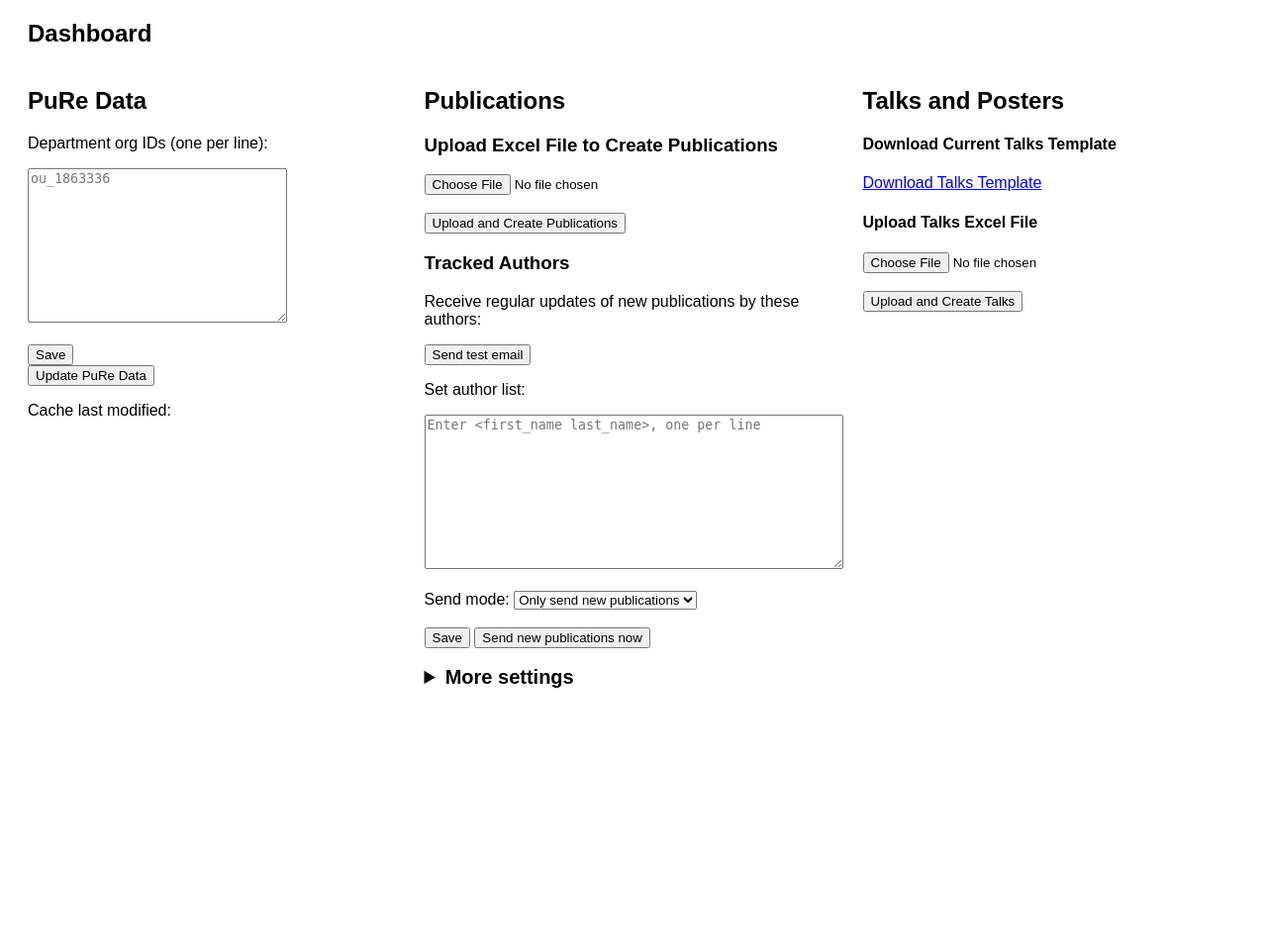
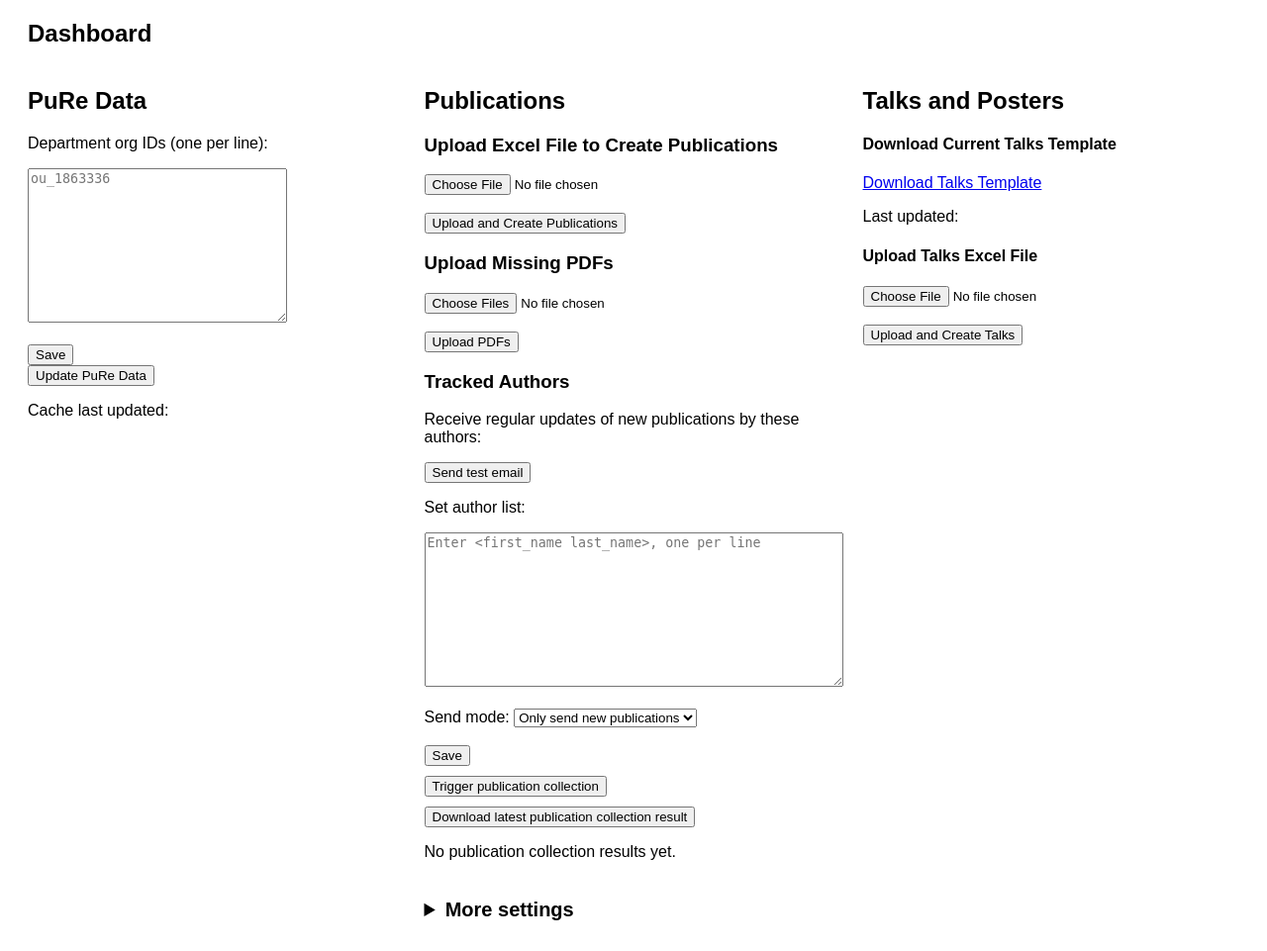
Before and after one commit to dmentock/pubman_manager, a Flask app: page /dashboard in a window 1280 px wide. Shown: the part 26-987 px from the top of the page at 99% size. Before the commit the page ends 721 px from the top, so only its background shows below. Run offline with Flask 3, Linux system fonts and the light colour scheme; a user stored in the database is signed in.

Commit message:
streamline dashboard

```diff
--- a/web/routes.py
+++ b/web/routes.py
@@ -5,6 +5,7 @@
 import os
 import traceback
 import tempfile
+import re
 from datetime import datetime
 import pandas as pd
 import yaml
@@ -14,7 +15,8 @@
 from user import User
 
 from misc import update_cache, send_test_mail_, send_author_publications, get_file_for_dois, get_user_dois
-from pubman_manager import DOIParser, PubmanExtractor, PubmanCreator, TALKS_DIR, PUBMAN_CACHE_DIR, USER_DATA_DIR
+from pubman_manager import DOIParser, PubmanExtractor, PubmanCreator, TALKS_DIR, USER_DATA_DIR, get_user_cache_dir, get_user_dir, FILES_DIR
+from pubman_manager import generate_author_overview, PubmanCreator
 
 # Initialize your core objects
 # pubman_api = None
@@ -51,7 +53,8 @@
             org_id = user_info['org_id']
             user_name = user_info['user_name']
             app.logger.info("Login context user_name=%s org_id=%s ctx_id=%s", user_name, org_id, ctx_id)
-            user_yaml_path = USER_DATA_DIR / f"user_{user_id}.yaml"
+            user_yaml_dir = get_user_dir(user_id)
+            user_yaml_path = user_yaml_dir / "metadata.yaml"
             if not user_yaml_path.exists():
                 app.logger.info("User yaml missing, updating cache for org_id %s", org_id)
                 update_cache(user_id, [org_id])
@@ -125,16 +128,27 @@
         _ensure_pubman_creator()
         temp_file = tempfile.NamedTemporaryFile(delete=False, suffix=".xlsx")
         file.save(temp_file.name)
-        pubman_creator.create_publications(temp_file.name, overwrite=True, submit_items=False)
-        flash('Publications created successfully.')
+        summary = pubman_creator.create_publications(temp_file.name, overwrite=True, submit_items=False)
+        if summary["created"] == 0:
+            flash(
+                f"No new publications created. "
+                f"Total rows: {summary['total']}, skipped existing: {summary['skipped_existing']}, "
+                f"blocked existing: {summary['blocked_existing']}."
+            )
+        else:
+            flash(
+                f"Publications created successfully. "
+                f"Created: {summary['created']}, skipped existing: {summary['skipped_existing']}, "
+                f"blocked existing: {summary['blocked_existing']}."
+            )
     except Exception as e:
         flash(f"Error creating publications: {traceback.format_exc()}")
     return redirect(url_for('dashboard'))
 
-def _load_user_dashboard_data(user_id: str) -> tuple[str, str, str, str]:
-    user_yaml_path = USER_DATA_DIR / f"user_{user_id}.yaml"
+def _load_user_dashboard_data(user_id: str) -> tuple[str, str, str, str, str, dict | None]:
+    user_yaml_path = get_user_dir(user_id) / "metadata.yaml"
     if not user_yaml_path.exists():
-        return "", "", "", ""
+        return "", "", "", "", "", None
     with user_yaml_path.open("r", encoding="utf-8") as f:
         user_data = yaml.safe_load(f) or []
     if isinstance(user_data, dict):
@@ -145,19 +159,27 @@
         department_org_ids = []
     tracked_authors_str = "\n".join(tracked_authors)
     department_org_ids_str = "\n".join(department_org_ids)
-    ignored_dois_path = USER_DATA_DIR / f"user_{user_id}_ignored_dois.yaml"
-    if ignored_dois_path.exists():
-        with ignored_dois_path.open("r", encoding="utf-8") as f:
-            ignored_dois = yaml.safe_load(f) or []
-    else:
-        ignored_dois = []
+    ignored_dois = user_data.get("ignored_dois", []) if isinstance(user_data, dict) else []
     ignored_dois_str = "\n".join(ignored_dois)
-    cache_dir = PUBMAN_CACHE_DIR / f"user_{user_id}"
-    if cache_dir.exists():
-        last_modified = datetime.fromtimestamp(cache_dir.stat().st_mtime).strftime("%Y-%m-%d %H:%M:%S")
+    cache_dir = get_user_cache_dir(user_id)
+    authors_info_path = cache_dir / "authors_info.yaml"
+    if authors_info_path.exists():
+        last_modified = datetime.fromtimestamp(authors_info_path.stat().st_mtime).strftime("%Y-%m-%d %H:%M:%S")
     else:
         last_modified = "N/A"
-    return tracked_authors_str, ignored_dois_str, department_org_ids_str, last_modified
+    talks_last_modified = "N/A"
+    if department_org_ids:
+        talks_template = TALKS_DIR / f"Template_Talks_{department_org_ids[0]}.xlsx"
+        if talks_template.exists():
+            talks_last_modified = datetime.fromtimestamp(talks_template.stat().st_mtime).strftime("%Y-%m-%d %H:%M:%S")
+    latest_collection = None
+    results_meta_path = get_user_dir(user_id) / "publication_collection_results.yaml"
+    if results_meta_path.exists():
+        with results_meta_path.open("r", encoding="utf-8") as f:
+            entries = yaml.safe_load(f) or []
+        if isinstance(entries, list) and entries:
+            latest_collection = entries[-1]
+    return tracked_authors_str, ignored_dois_str, department_org_ids_str, last_modified, talks_last_modified, latest_collection
 
 def _resolve_user_id() -> str:
     raw_id = getattr(current_user, "id", "")
@@ -173,13 +195,15 @@
 @app.route('/dashboard', methods=['GET'])
 @login_required
 def dashboard():
-    tracked_authors_str, ignored_dois_str, department_org_ids_str, cache_last_modified = _load_user_dashboard_data(_resolve_user_id())
+    tracked_authors_str, ignored_dois_str, department_org_ids_str, cache_last_modified, talks_last_modified, latest_collection = _load_user_dashboard_data(_resolve_user_id())
     return render_template(
         'dashboard.html',
         tracked_authors=tracked_authors_str,
         ignored_dois=ignored_dois_str,
         department_org_ids=department_org_ids_str,
         cache_last_modified=cache_last_modified,
+        talks_last_modified=talks_last_modified,
+        latest_collection=latest_collection,
     )
 
 @app.route('/send_test_mail', methods=['POST'])
@@ -200,7 +224,7 @@
     authors = request.form.get('tracked_authors', '').splitlines()
     authors = [author.strip() for author in authors if author.strip()]
     try:
-        user_yaml_path = USER_DATA_DIR / f"user_{_resolve_user_id()}.yaml"
+        user_yaml_path = get_user_dir(_resolve_user_id()) / "metadata.yaml"
         user_yaml_path.parent.mkdir(parents=True, exist_ok=True)
         existing = {}
         if user_yaml_path.exists():
@@ -225,16 +249,128 @@
             flash(f"Error updating and sending new publications: {traceback.format_exc()}")
     return redirect(url_for('dashboard'))
 
+@app.route('/upload_missing_pdfs', methods=['POST'])
+@login_required
+def upload_missing_pdfs():
+    try:
+        files = request.files.getlist('pdf_files')
+        if not files:
+            flash('No PDF files uploaded.')
+            return redirect(url_for('dashboard'))
+        dest_dir = FILES_DIR
+        saved = 0
+        errors = []
+        for f in files:
+            if not f or not f.filename:
+                continue
+            filename = Path(f.filename).name
+            if not filename.lower().endswith('.pdf'):
+                errors.append(f"Not a PDF: {filename}")
+                continue
+            doi_stub = filename[:-4]
+            if not re.match(r"^10\.[0-9]{4,9}[A-Za-z0-9.()_-]+$", doi_stub):
+                errors.append(f"Invalid DOI filename: {filename}")
+                continue
+            dest_path = dest_dir / filename
+            if dest_path.exists():
+                errors.append(f"Already exists: {filename}")
+                continue
+            f.save(dest_path)
+            saved += 1
+        if errors:
+            flash("Upload completed with errors: " + "; ".join(errors))
+        else:
+            flash(f"Uploaded {saved} PDF(s) successfully.")
+    except Exception as e:
+        flash(f"Error uploading PDFs: {traceback.format_exc()}")
+    return redirect(url_for('dashboard'))
+
+@app.route('/trigger_publication_collection', methods=['POST'])
+@login_required
+def trigger_publication_collection():
+    try:
+        user_id = _resolve_user_id()
+        user_dir = get_user_dir(user_id)
+        user_yaml_path = user_dir / "metadata.yaml"
+        if not user_yaml_path.exists():
+            flash('User yaml not found.')
+            return redirect(url_for('dashboard'))
+        results_dir = user_dir / "publication_collection_results"
+        results_dir.mkdir(parents=True, exist_ok=True)
+        output_path = results_dir / f"publication_overview_{datetime.now().strftime('%Y%m%d_%H%M%S')}.xlsx"
+        generate_author_overview(user_yaml_path=user_yaml_path, output_path=output_path)
+        rows_count = 0
+        try:
+            with output_path.open("rb") as f:
+                rows = PubmanCreator.extract_prefilled_rows(f, header_name="Title")
+                rows_count = len(rows)
+        except Exception:
+            rows_count = 0
+        meta_path = user_dir / "publication_collection_results.yaml"
+        if meta_path.exists():
+            with meta_path.open("r", encoding="utf-8") as f:
+                entries = yaml.safe_load(f) or []
+        else:
+            entries = []
+        entries.append({
+            "filename": output_path.name,
+            "created_at": datetime.now().strftime("%Y-%m-%d %H:%M:%S"),
+            "rows": rows_count,
+        })
+        with meta_path.open("w", encoding="utf-8") as f:
+            yaml.safe_dump(entries, f, sort_keys=False)
+        flash('Publication collection completed.')
+    except Exception as e:
+        flash(f"Error collecting publications: {traceback.format_exc()}")
+    return redirect(url_for('dashboard'))
+
+@app.route('/download_latest_publication_collection', methods=['GET'])
+@login_required
+def download_latest_publication_collection():
+    try:
+        user_id = _resolve_user_id()
+        user_dir = get_user_dir(user_id)
+        meta_path = user_dir / "publication_collection_results.yaml"
+        if not meta_path.exists():
+            flash('No publication collection results found.')
+            return redirect(url_for('dashboard'))
+        with meta_path.open("r", encoding="utf-8") as f:
+            entries = yaml.safe_load(f) or []
+        if not entries:
+            flash('No publication collection results found.')
+            return redirect(url_for('dashboard'))
+        latest = entries[-1]
+        file_path = user_dir / "publication_collection_results" / latest.get("filename", "")
+        if not file_path.exists():
+            flash('Latest publication collection file is missing.')
+            return redirect(url_for('dashboard'))
+        return send_file(
+            file_path,
+            as_attachment=True,
+            download_name=file_path.name,
+            mimetype="application/vnd.openxmlformats-officedocument.spreadsheetml.sheet",
+        )
+    except Exception as e:
+        flash(f"Error downloading publication collection: {traceback.format_exc()}")
+    return redirect(url_for('dashboard'))
+
 @app.route('/ignored_dois_str', methods=['POST'])
 @login_required
 def ignored_dois_str():
     ignored_dois = request.form.get('ignored_dois', '').splitlines()
     ignored_dois = [author.strip() for author in ignored_dois if author.strip()]
     try:
-        ignored_dois_path = USER_DATA_DIR / f"user_{_resolve_user_id()}_ignored_dois.yaml"
-        ignored_dois_path.parent.mkdir(parents=True, exist_ok=True)
-        with ignored_dois_path.open("w", encoding="utf-8") as f:
-            yaml.safe_dump(ignored_dois, f)
+        user_yaml_path = get_user_dir(_resolve_user_id()) / "metadata.yaml"
+        user_yaml_path.parent.mkdir(parents=True, exist_ok=True)
+        existing = {}
+        if user_yaml_path.exists():
+            with user_yaml_path.open("r", encoding="utf-8") as f:
+                existing = yaml.safe_load(f) or {}
+        if not isinstance(existing, dict):
+            existing = {}
+        existing["ignored_dois"] = ignored_dois
+        with user_yaml_path.open("w", encoding="utf-8") as f:
+            yaml.safe_dump(existing, f, sort_keys=False)
         flash('DOIS to ignore updated successfully.')
     except Exception as e:
         flash(f"Error saving DOIS to ignore: {traceback.format_exc()}")
@@ -246,7 +382,7 @@
     org_ids = request.form.get('department_org_ids', '').splitlines()
     org_ids = [org_id.strip() for org_id in org_ids if org_id.strip()]
     try:
-        user_yaml_path = USER_DATA_DIR / f"user_{_resolve_user_id()}.yaml"
+        user_yaml_path = get_user_dir(_resolve_user_id()) / "metadata.yaml"
         user_yaml_path.parent.mkdir(parents=True, exist_ok=True)
         existing = {}
         if user_yaml_path.exists():
@@ -262,12 +398,13 @@
         flash(f"Error saving department org IDs: {traceback.format_exc()}")
     return redirect(url_for('dashboard'))
 
-@app.route('/update_pure_data', methods=['POST'])
+@app.route('/update_pure_data', methods=['GET', 'POST'])
 @login_required
 def update_pure_data():
     try:
         user_id = _resolve_user_id()
-        user_yaml_path = USER_DATA_DIR / f"user_{user_id}.yaml"
+        app.logger.info("Updating PuRe data for user_id=%s", user_id)
+        user_yaml_path = get_user_dir(user_id) / "metadata.yaml"
         if not user_yaml_path.exists():
             flash('User yaml not found.')
             return redirect(url_for('dashboard'))
@@ -318,6 +455,7 @@
         return redirect(url_for('dashboard'))
 
     try:
+        _ensure_pubman_creator()
         # Save the uploaded file to a temporary location
         temp_file = tempfile.NamedTemporaryFile(delete=False, suffix=os.path.splitext(file.filename)[1])
         temp_file_path = temp_file.name  # Store the temp file path
@@ -325,8 +463,24 @@
         file.save(temp_file_path)
 
         # Process the uploaded file to create talks
-        pubman_creator.create_talks(temp_file_path, create_items=True, submit_items=True, overwrite=True)
-        flash(f'Talks created successfully from file: {file.filename}')
+        summary = pubman_creator.create_talks(
+            temp_file_path,
+            create_items=True,
+            submit_items=False,
+            overwrite=True,
+        )
+        if summary["created"] == 0:
+            flash(
+                f"No new talks created. "
+                f"Total rows: {summary['total']}, skipped existing: {summary['skipped_existing']}, "
+                f"blocked existing: {summary['blocked_existing']}."
+            )
+        else:
+            flash(
+                f"Talks created successfully. "
+                f"Created: {summary['created']}, skipped existing: {summary['skipped_existing']}, "
+                f"blocked existing: {summary['blocked_existing']}."
+            )
     except Exception as e:
         error_message = traceback.format_exc()
         flash(f'Error: {error_message}')
--- a/web/templates/dashboard.html
+++ b/web/templates/dashboard.html
@@ -22,7 +22,7 @@
         <form method="post" action="{{ url_for('update_pure_data') }}">
           <button type="submit">Update PuRe Data</button>
         </form>
-        <p>Cache last modified: {{ cache_last_modified }}</p>
+        <p>Cache last updated: {{ cache_last_modified }}</p>
     </div>
     <!-- Publications Section -->
     <div>
@@ -32,6 +32,11 @@
         <form method="post" action="{{ url_for('create_publications') }}" enctype="multipart/form-data">
             <input type="file" name="pub_file" accept=".xlsx" required><br><br>
             <input type="submit" value="Upload and Create Publications">
+        </form>
+        <h3>Upload Missing PDFs</h3>
+        <form method="post" action="{{ url_for('upload_missing_pdfs') }}" enctype="multipart/form-data">
+            <input type="file" name="pdf_files" accept=".pdf" multiple required><br><br>
+            <input type="submit" value="Upload PDFs">
         </form>
 <!--
         <h3>Parse DOIs and Download Excel</h3>
@@ -56,8 +61,18 @@
             <option value="all">Send all publications</option>
           </select>
           <br><br>
-          <button type="submit" name="action" value="save">Save</button>
-          <button type="submit" name="action" value="send">Send new publications now</button>
+          <button type="submit" name="action" value="save" style="margin-bottom: 10px;">Save</button>
+        </form>
+        <form method="post" action="{{ url_for('trigger_publication_collection') }}" style="margin-bottom: 10px;">
+          <button type="submit">Trigger publication collection</button>
+        </form>
+        <form method="get" action="{{ url_for('download_latest_publication_collection') }}" style="margin-bottom: 20px;">
+          <button type="submit">Download latest publication collection result</button>
+          {% if latest_collection %}
+            <p>Last updated: {{ latest_collection.created_at }} | Rows: {{ latest_collection.rows }}</p>
+          {% else %}
+            <p>No publication collection results yet.</p>
+          {% endif %}
         </form>
         <br>
         <details>
@@ -77,6 +92,7 @@
         <!-- Download Talks Template -->
         <h4>Download Current Talks Template</h4>
         <a href="{{ url_for('download_talks_template_public') }}" target="_blank">Download Talks Template</a>
+        <p>Last updated: {{ talks_last_modified }}</p>
 
 
         <!-- Upload Talks File -->
```
Also changed, not shown: web/misc.py (+47 -15 lines).
